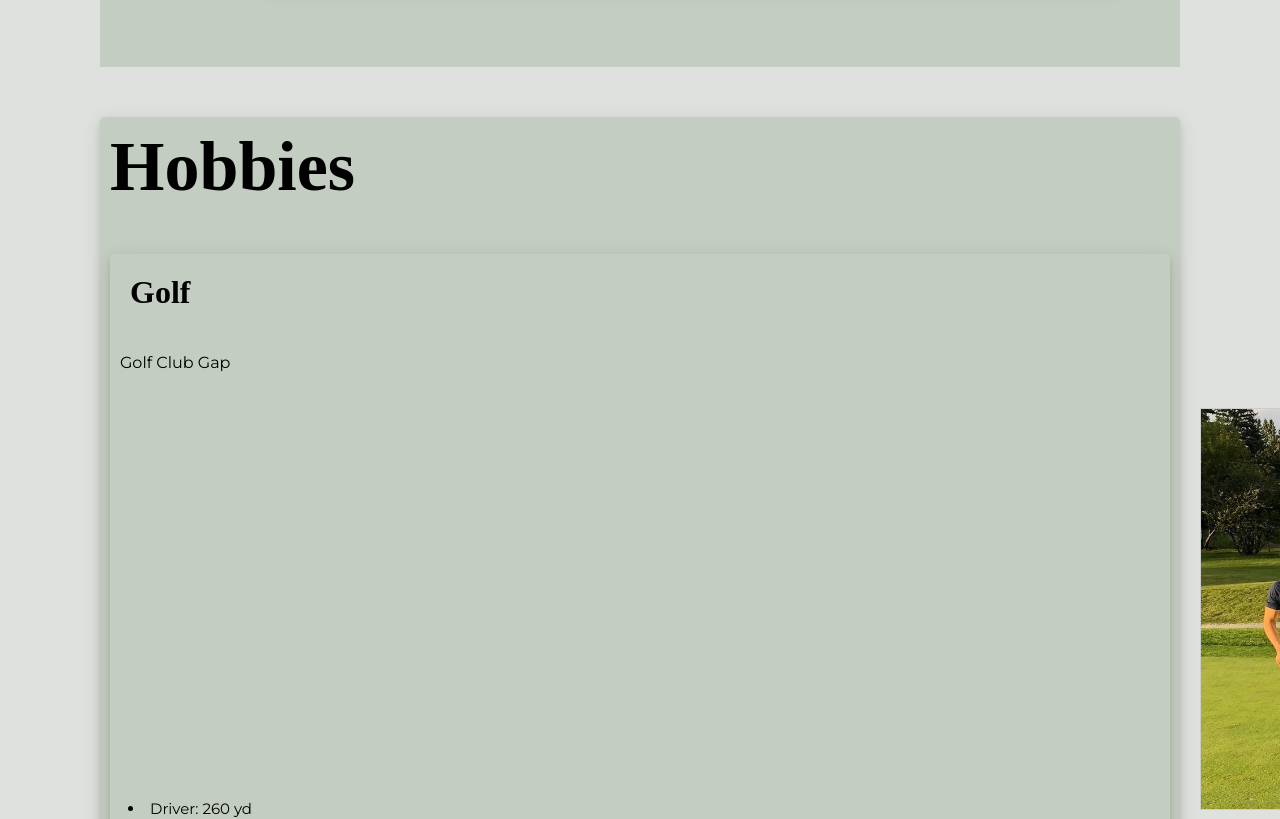
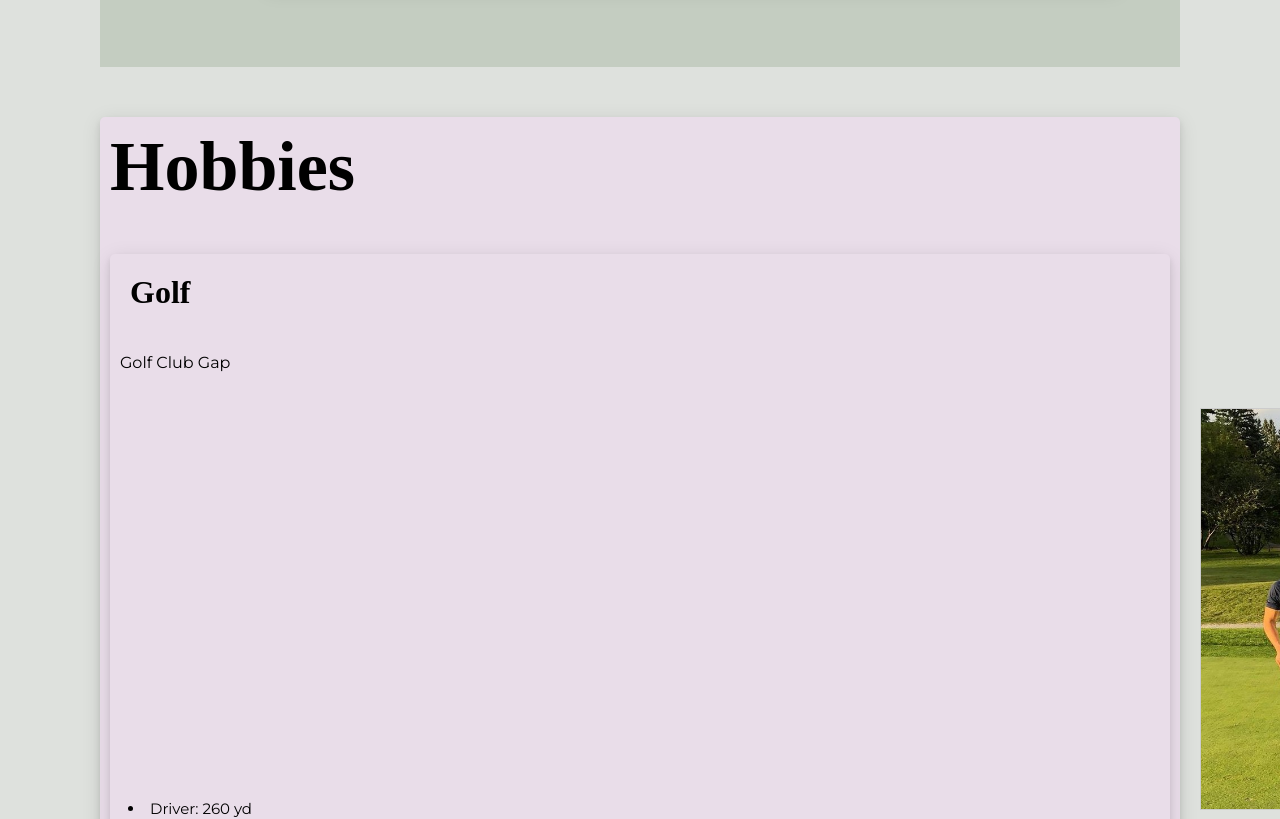
Before and after one commit to jinki-lee/blog, a plain HTML site: page index.html in a window 1280 px wide. Shown: the part 1460-2279 px from the top of the page. Drawn offline with nearby package versions, Linux system fonts and the light colour scheme; a script that the page names is missing; a web font is replaced by a local one.

Commit message:
Update styles.css

```diff
--- a/styles.css
+++ b/styles.css
@@ -303,7 +303,7 @@ a {
 }
 
 .hobbies {
-  background-color: #C4CDC1;
+  background-color: #e9dde9;
   border-radius: 5px;
   padding: 10px;
   box-shadow: 0 4px 6px 0 rgba(0, 0, 0, 0.1), 0 4px 20px 0 rgba(0, 0, 0, 0.1);
```
